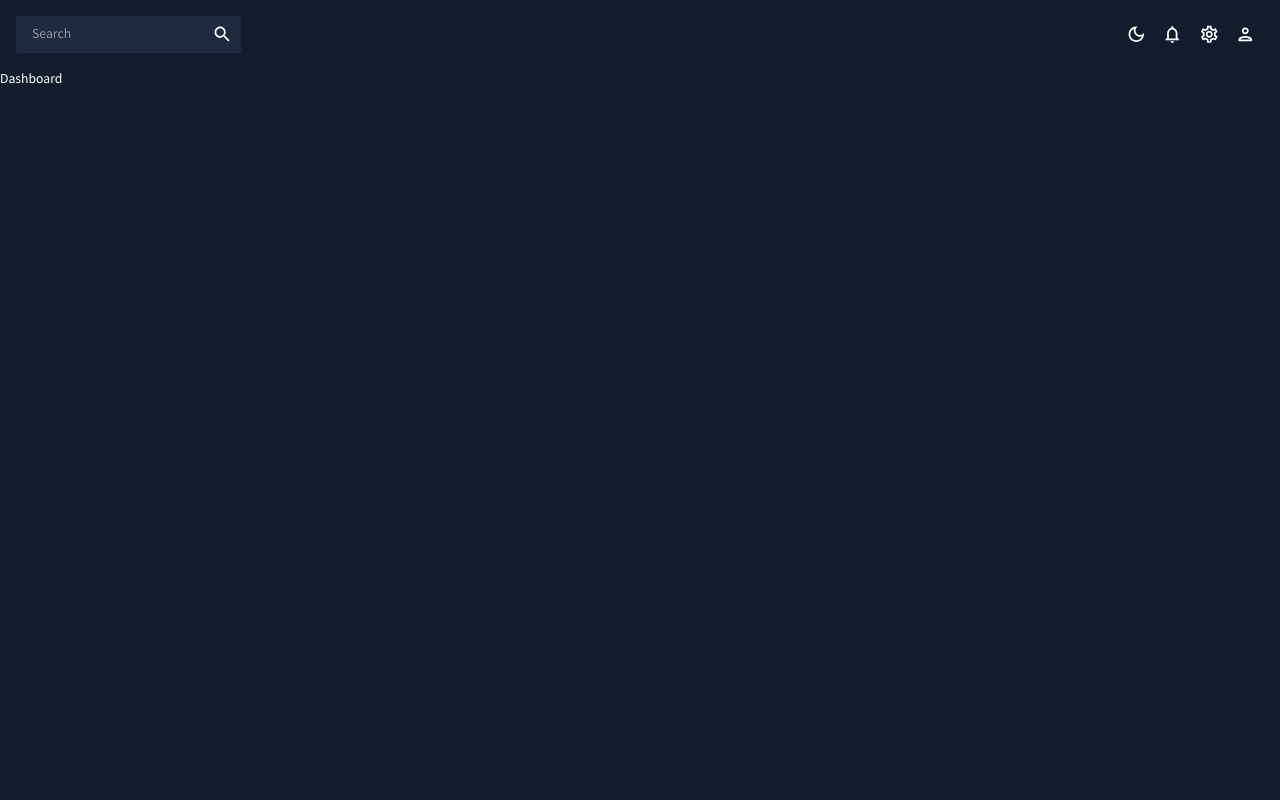
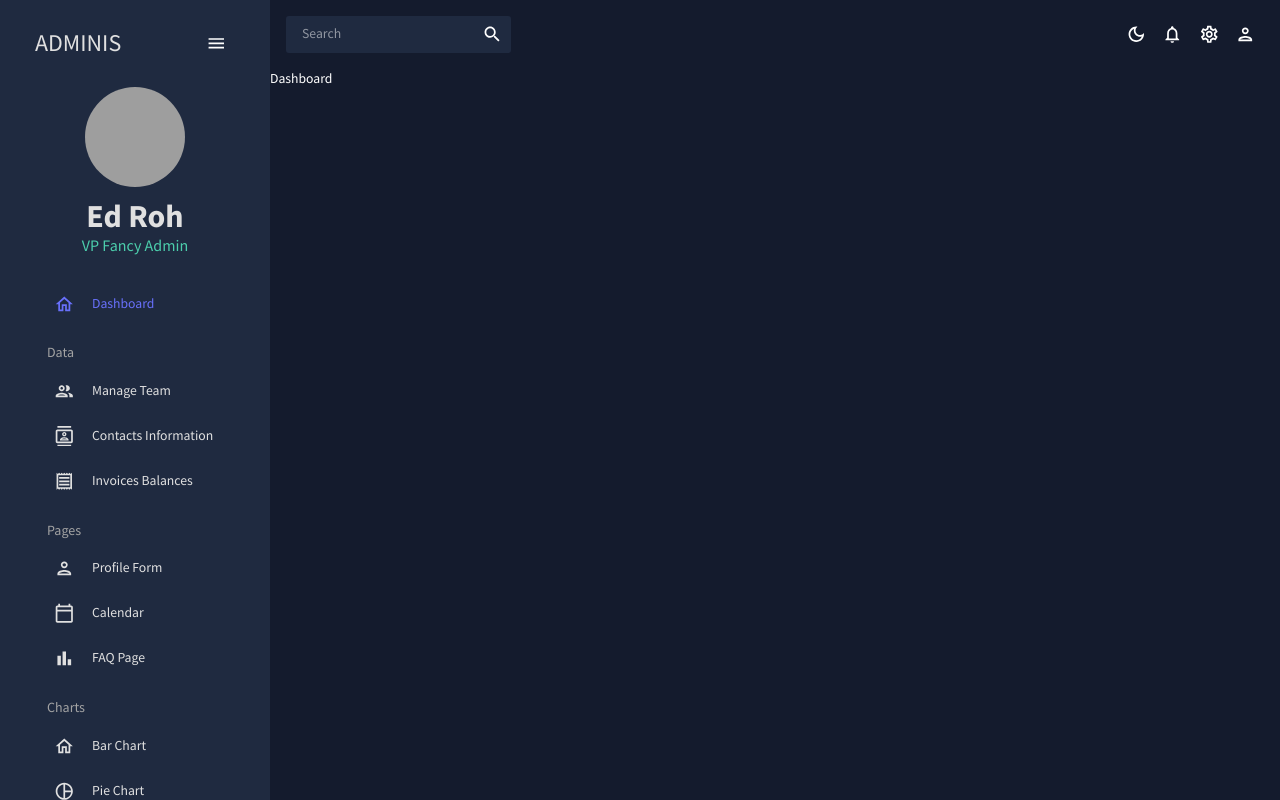
Before and after one commit to eduardomaldonadofernandez21/admin-dashboard, a React (Create React App) app: page / in a window 1280 px wide. Built offline with nearby package versions, Linux system fonts and the light colour scheme; grey boxes are pictures that could not be loaded.

Commit message:
creation sidebar and change version react-pro-sidebar

```diff
--- a/package.json
+++ b/package.json
@@ -25,7 +25,7 @@
     "formik": "^2.4.5",
     "react": "^18.2.0",
     "react-dom": "^18.2.0",
-    "react-pro-sidebar": "^1.1.0",
+    "react-pro-sidebar": "^0.7.1",
     "react-router-dom": "^6.22.3",
     "react-scripts": "5.0.1",
     "web-vitals": "^2.1.4",
--- a/src/App.js
+++ b/src/App.js
@@ -18,14 +18,16 @@
 
 function App() {
   const [theme, colorMode] = useMode();
+  //const [isSiderbar, setIsSidebar] = useState(true);
 
   return (
     <ColorModeContext.Provider value={colorMode}>
       <ThemeProvider theme={theme}>
         <CssBaseline />
         <div className="app">
+        <Sidebar  />
           <main className="content">
-            <Topbar />
+            <Topbar  />
             <Routes>
               <Route path="/" element={<Dashboard />} />
               {/* <Route path="/team" element={<Team />} /> */}
--- a/src/scenes/global/Sidebar.jsx
+++ b/src/scenes/global/Sidebar.jsx
@@ -1,8 +1,229 @@
+import { useState } from "react";
+import { ProSidebar , Menu, MenuItem} from "react-pro-sidebar";
+import { Box, IconButton, Typography, useTheme } from "@mui/material";
+import { Link } from "react-router-dom";
+import "react-pro-sidebar/dist/css/styles.css";
+import { tokens } from "../../theme";
+import HomeOutlinedIcon from "@mui/icons-material/HomeOutlined";
+import PeopleOutlinedIcon from "@mui/icons-material/PeopleOutlined";
+import ContactsOutlinedIcon from "@mui/icons-material/ContactsOutlined";
+import ReceiptOutlinedIcon from "@mui/icons-material/ReceiptOutlined";
+import PersonOutlinedIcon from "@mui/icons-material/PersonOutlined";
+import CalendarTodayOutlinedIcon from "@mui/icons-material/CalendarTodayOutlined";
+import HelpOutlineOutlinedIcon from "@mui/icons-material/BarChartOutlined";
+import BarChartOutlinedIcon from "@mui/icons-material/HomeOutlined";
+import PieChartOutlineOutlinedIcon from "@mui/icons-material/PieChartOutlineOutlined";
+import TimelineOutlinedIcon from "@mui/icons-material/TimelineOutlined";
+import MenuOutlinedIcon from "@mui/icons-material/MenuOutlined";
+import MapOutlinedIcon from "@mui/icons-material/MapOutlined";
+
+const Item = ({ title, to, icon, selected, setSelected }) => {
+  const theme = useTheme();
+  const colors = tokens(theme.palette.mode);
+  return (
+    <MenuItem
+      active={selected === title}
+      style={{ color: colors.grey[100] }}
+      onClick={() => setSelected(title)}
+      icon={icon}
+    >
+      <Typography>{title}</Typography>
+      <Link to={to} />
+    </MenuItem>
+  );
+};
 
 const Sidebar = () => {
+  const theme = useTheme();
+  const colors = tokens(theme.palette.mode);
+  const [isCollapsed, setIsCollapsed] = useState(false);
+  const [selected, setSelected] = useState("Dashboard");
+
   return (
-    <div>Sidebar</div>
+    <Box
+      sx={{
+        "& .pro-sidebar-inner": {
+          background: `${colors.primary[400]} !important`,
+        },
+        "& .pro-icon-wrapper": {
+          backgroundColor: "transparent !important",
+        },
+        "& .pro-inner-item": {
+          padding: "5px 35px 5px 20px !important",
+        },
+        "& .pro-inner-item:hover": {
+          color: "#868dfb !important",
+        },
+        "& .pro-menu-item.active": {
+          color: "#6870fa !important",
+        },
+
+      }}
+    >
+      <ProSidebar collapsed={isCollapsed}>
+        <Menu iconShape="square">
+          {/* LOGO AND MENU ICON */}
+          <MenuItem
+            onClick={() => setIsCollapsed(!isCollapsed)}
+            icon={isCollapsed ? <MenuOutlinedIcon /> : undefined}
+            style={{
+              margin: "10px 0 20px 0",
+              color: colors.grey[100],
+            }}
+          >
+            {!isCollapsed && (
+              <Box
+                display="flex"
+                justifyContent="space-between"
+                alignItems="center"
+                ml="15px"
+              >
+                <Typography variant="h3" color={colors.grey[100]}>
+                  ADMINIS
+                </Typography>
+                <IconButton onClick={() => setIsCollapsed(!isCollapsed)}>
+                  <MenuOutlinedIcon />
+                </IconButton>
+              </Box>
+            )}
+          </MenuItem>
+
+          {!isCollapsed && (
+            <Box mb="25px">
+              <Box display="flex" justifyContent="center" alignItems="center">
+                <img
+                  alt="profile-user"
+                  width="100px"
+                  height="100px"
+                  src={`../../assets/user.png`}
+                  style={{ cursor: PointerEvent, borderRadius: "50%" }}
+                />
+              </Box>
+              <Box textAlign="center">
+                <Typography
+                  variant="h2"
+                  color={colors.grey[100]}
+                  fontWeight="bold"
+                  sx={{ m: "10px 0 0 0" }}
+                >
+                  Ed Roh
+                </Typography>
+                <Typography variant="h5" color={colors.greenAccent[500]}>
+                  VP Fancy Admin
+                </Typography>
+              </Box>
+            </Box>
+          )}
+
+          {/* MENU ITEMS */}
+          <Box paddingLeft={isCollapsed ? undefined: "10%"}>
+            <Item
+              title="Dashboard"
+              to="/"
+              icon={<HomeOutlinedIcon />}
+              selected={selected}
+              setSelected={setSelected}
+            />
+
+            <Typography
+              variant="h6"
+              color={colors.grey[300]}
+              sx={{ m: "15px 0 5px 20px" }}
+            >
+              Data
+            </Typography>
+            <Item
+              title="Manage Team"
+              to="/team"
+              icon={<PeopleOutlinedIcon />}
+              selected={selected}
+              setSelected={setSelected}
+            />
+            <Item
+              title="Contacts Information"
+              to="/contacts"
+              icon={<ContactsOutlinedIcon/>}
+              selected={selected}
+              setSelected={setSelected}
+            />
+            <Item
+              title="Invoices Balances"
+              to="/invoices"
+              icon={<ReceiptOutlinedIcon />}
+              selected={selected}
+              setSelected={setSelected}
+            />
+
+            <Typography
+              variant="h6"
+              color={colors.grey[300]}
+              sx={{ m: "15px 0 5px 20px" }}
+            >
+              Pages
+            </Typography>
+            <Item
+              title="Profile Form"
+              to="/form"
+              icon={<PersonOutlinedIcon />}
+              selected={selected}
+              setSelected={setSelected}
+            />
+            <Item
+              title="Calendar"
+              to="/calendar"
+              icon={<CalendarTodayOutlinedIcon />}
+              selected={selected}
+              setSelected={setSelected}
+            />
+            <Item
+              title="FAQ Page"
+              to="/faq"
+              icon={<HelpOutlineOutlinedIcon />}
+              selected={selected}
+              setSelected={setSelected}
+            />
+
+            <Typography
+              variant="h6"
+              color={colors.grey[300]}
+              sx={{ m: "15px 0 5px 20px" }}
+            >
+              Charts
+            </Typography>
+            <Item
+              title="Bar Chart"
+              to="/bar"
+              icon={<BarChartOutlinedIcon />}
+              selected={selected}
+              setSelected={setSelected}
+            />
+            <Item
+              title="Pie Chart"
+              to="/pie"
+              icon={<PieChartOutlineOutlinedIcon/>}
+              selected={selected}
+              setSelected={setSelected}
+            />
+            <Item
+              title="Line Chart"
+              to="/line"
+              icon={<TimelineOutlinedIcon />}
+              selected={selected}
+              setSelected={setSelected}
+            />
+            <Item
+              title="Geography Chart"
+              to="/geography"
+              icon={<MapOutlinedIcon />}
+              selected={selected}
+              setSelected={setSelected}
+            />
+          </Box>
+        </Menu>
+      </ProSidebar>
+
+    </Box>
   );
-}
+};
 
 export default Sidebar;
--- a/src/scenes/global/Topbar.jsx
+++ b/src/scenes/global/Topbar.jsx
@@ -57,4 +57,4 @@
   );
 }
 
-export default Topbar
+export default Topbar;
```
Also changed, not shown: src/assets/user.png (added), src/components/Header.jsx (added), 1 other file (tests, documents, lock files or other folders).
